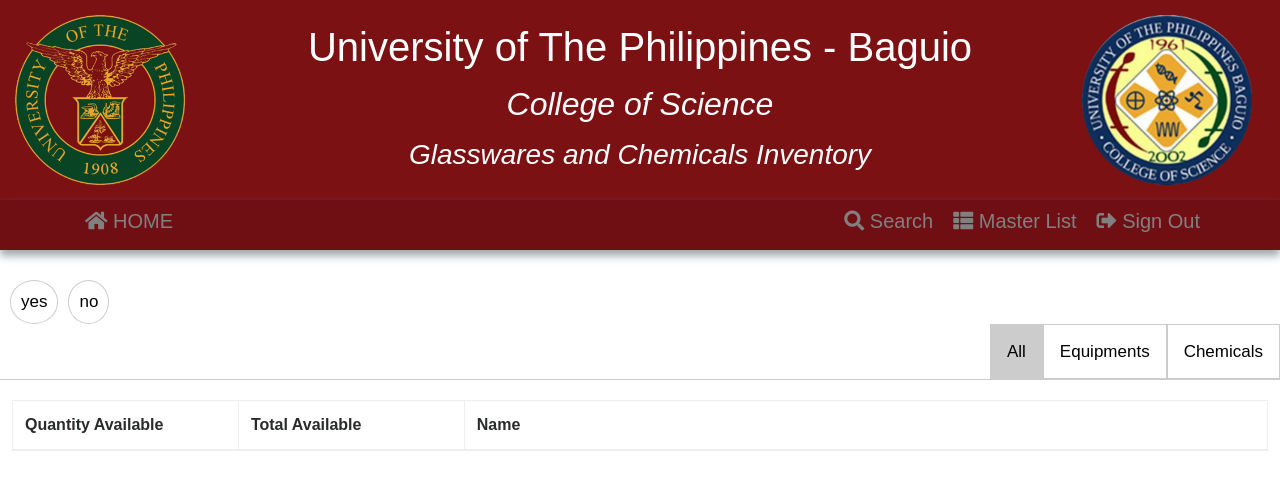
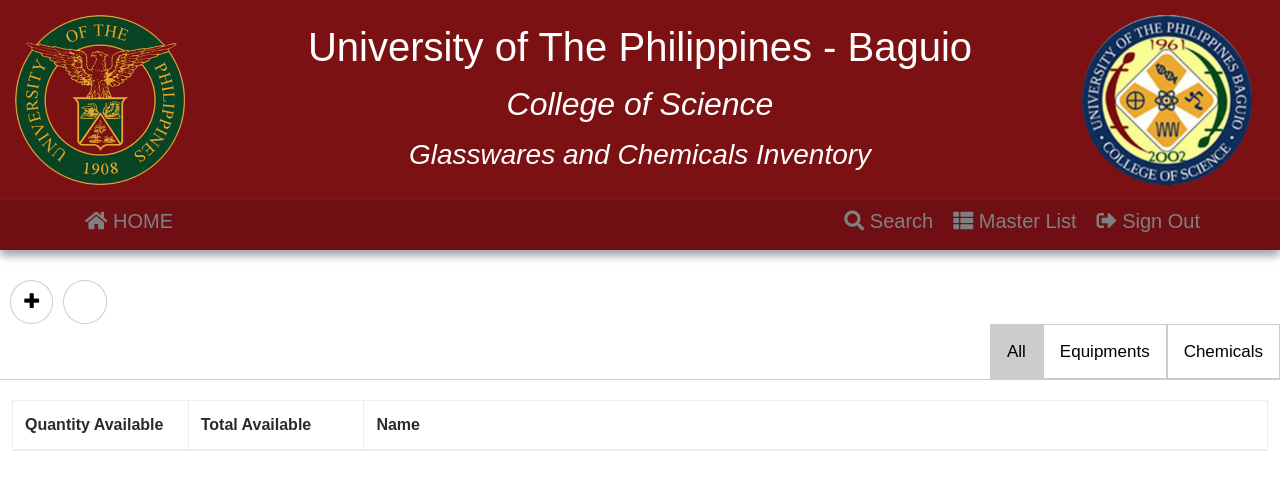
Before and after one commit to karlbenson/CMSC-128-INVENTORY, a PHP site: page /master.php in a window 1280 px wide, after a click on "All". Shown: the top 490 px of the page. Run offline with PHP 8.4, Linux system fonts and the light colour scheme; lists and menus that the app fills with data are empty.

Commit message:
Update master.php

```diff
--- a/master.php
+++ b/master.php
@@ -8,8 +8,8 @@
 <body>
 	<div id="container-fluid">
 	<div class="edit">
-		<button class="button button5">yes</button>
-		<button class="button button5">no</button>
+		<button class="button button5"><i class="fa fa-plus fa-fw"></i></button>
+		<button class="button button5"><i class="fa fa-pencil fa-fw"></i></button>
 	</div>
 	<div class="tab">
 
@@ -24,9 +24,9 @@
 			<table width="100%" class="table table-hover table-bordered">
 				<thead>
 					<tr>
-					<th style="width: 18%">Quantity Available</th>
-					<th style="width: 18%">Total Available</th>
-					<th style="width: 64%">Name</th>
+					<th style="width: 14%">Quantity Available</th>
+					<th style="width: 14%">Total Available</th>
+					<th style="width: 72%">Name</th>
 					</tr>
 				</thead>
 				<tbody>
@@ -41,9 +41,9 @@
 		<table width="100%" class="table table-hover table-bordered">
 				<thead>
 					<tr>
-					<th style="width: 18%">Quantity Available</th>
-					<th style="width: 18%">Total Available</th>
-					<th style="width: 64%">Chemical Name</th>
+					<th style="width: 14%">Quantity Available</th>
+					<th style="width: 14%">Total Available</th>
+					<th style="width: 72%">Chemical Name</th>
 					</tr>
 				</thead>
 				<tbody>
@@ -57,9 +57,9 @@
 		<table width="100%" class="table table-hover table-bordered">
 				<thead>
 					<tr>
-					<th style="width: 18%">Quantity Available</th>
-					<th style="width: 18%">Total Available</th>
-					<th style="width: 64%">Equipment Name</th>
+					<th style="width: 14%">Quantity Available</th>
+					<th style="width: 14%">Total Available</th>
+					<th style="width: 72%">Equipment Name</th>
 					</tr>
 				</thead>
 				<tbody>
```
